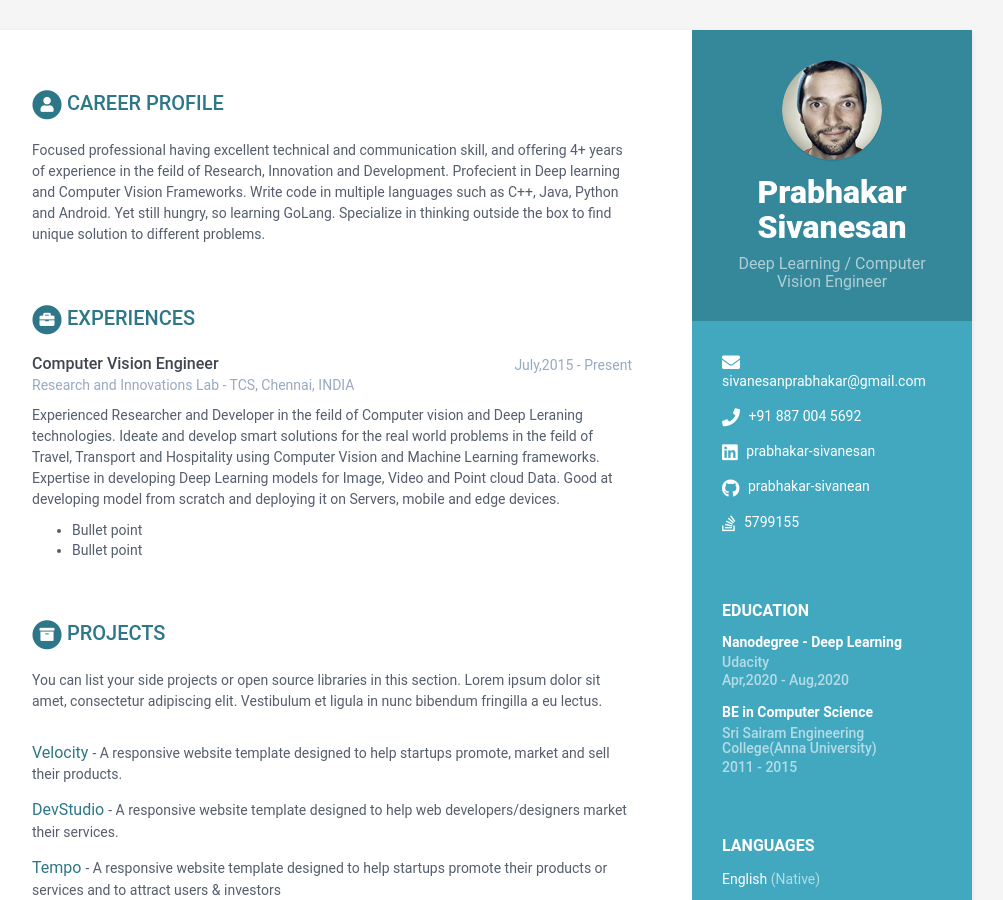
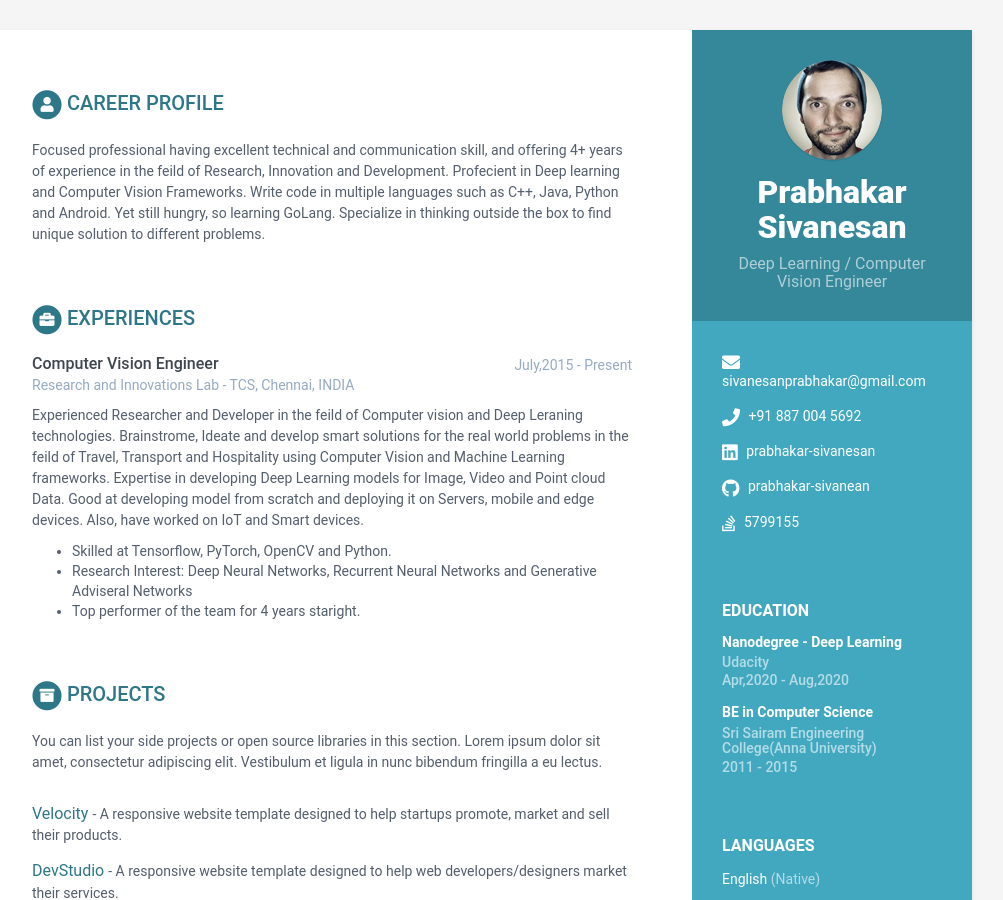
Before and after one commit to prabhakar-sivanean/me, a Jekyll site: the page built from index.html, in a window 1280 px wide and 900 px high. Shown: the whole window, without its empty margins (168-1171 px from the left). Built offline with Jekyll 4.4.1, drawn with Linux system fonts in a browser that asks for light colours.

Commit message:
Update data.yml

```diff
--- a/_data/data.yml
+++ b/_data/data.yml
@@ -69,11 +69,12 @@ experiences:
       company: Research and Innovations Lab - TCS, Chennai, INDIA
       details: |
         Experienced Researcher and Developer in the feild of Computer vision and Deep Leraning technologies.
-        Ideate and develop smart solutions for the real world problems in the feild of Travel, Transport and Hospitality using Computer
+        Brainstrome, Ideate and develop smart solutions for the real world problems in the feild of Travel, Transport and Hospitality using Computer
          Vision and Machine Learning frameworks. Expertise in developing Deep Learning models for Image, Video and Point cloud Data.
-        Good at developing model from scratch and deploying it on Servers, mobile and edge devices.
-          - Bullet point
-          - Bullet point
+        Good at developing model from scratch and deploying it on Servers, mobile and edge devices. Also, have worked on IoT and Smart devices.
+          - Skilled at Tensorflow, PyTorch, OpenCV and Python.
+          - Research Interest: Deep Neural Networks, Recurrent Neural Networks and Generative Adviseral Networks
+          - Top performer of the team for 4 years staright.
 projects:
     title: Projects
     intro: >
```
